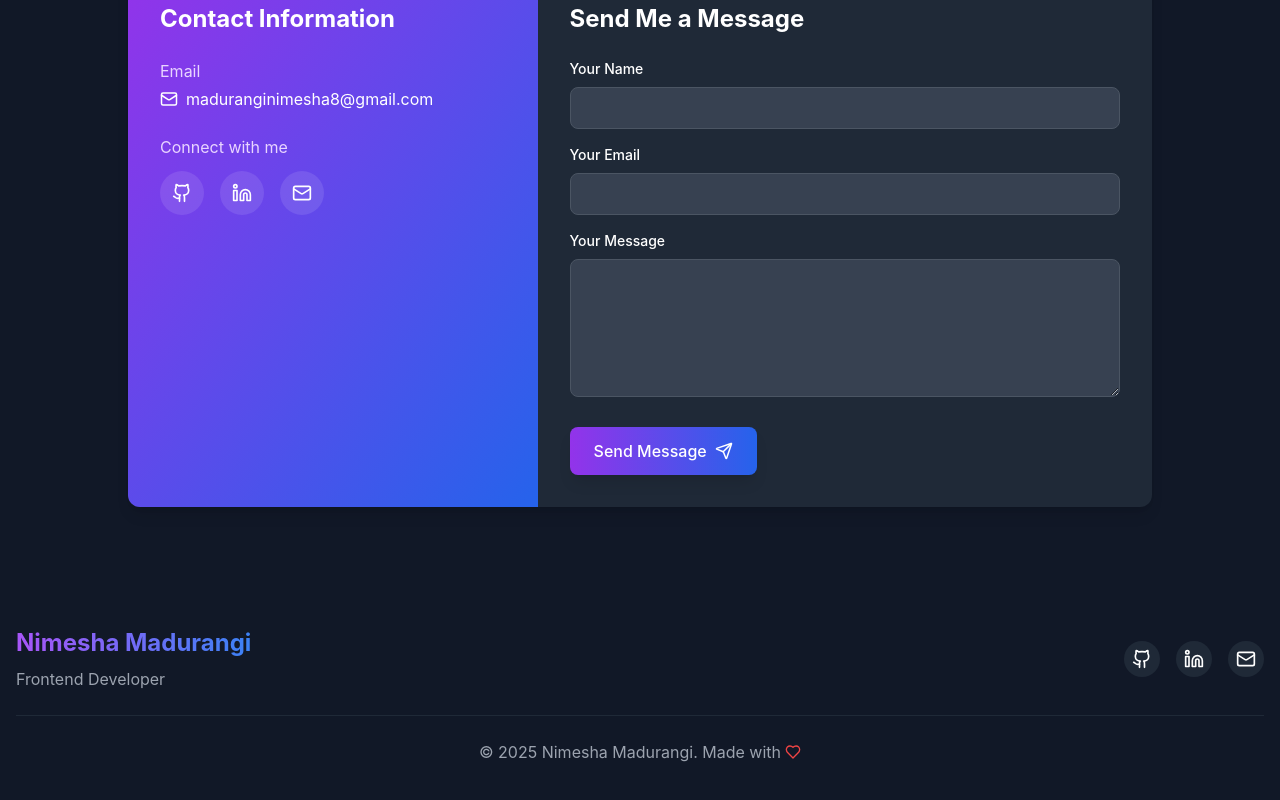
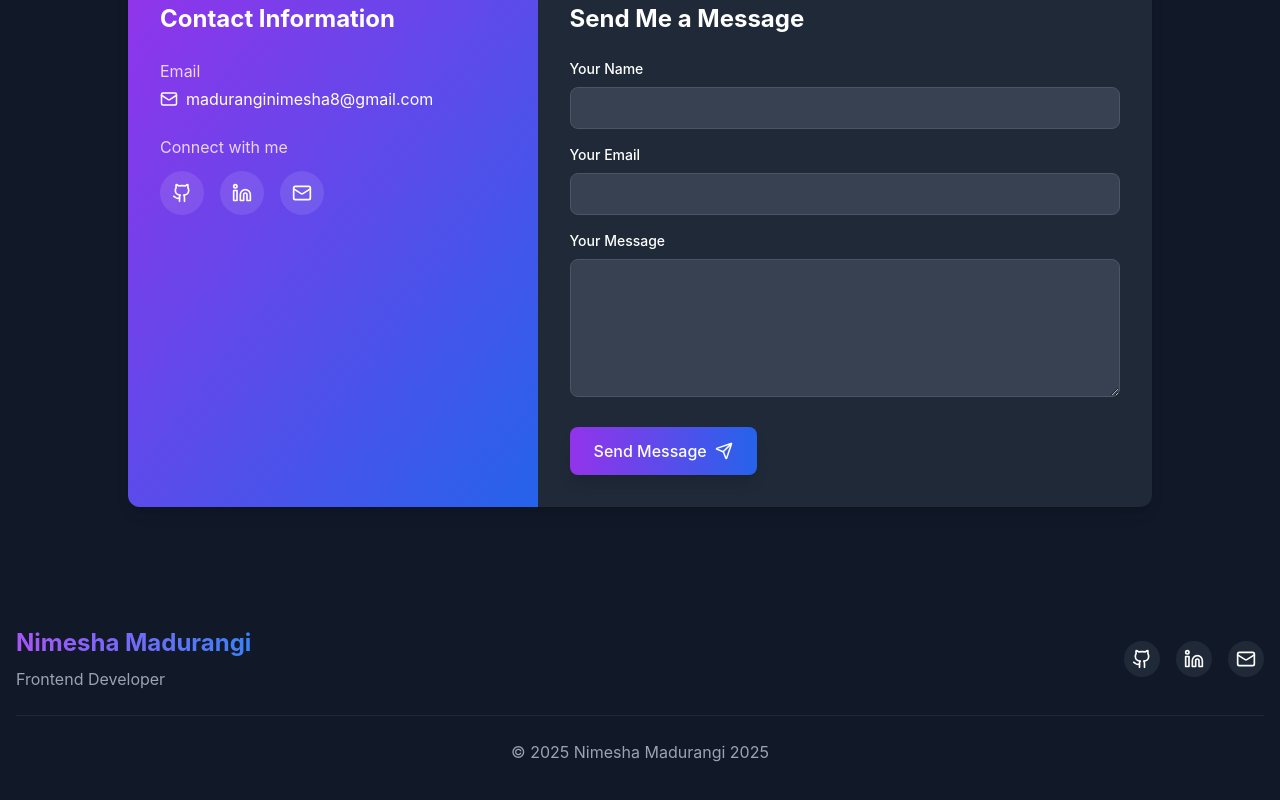
Before and after one commit to NimeshaMadurangi/Portfolio, a React (Vite) app: page / in a window 1280 px wide. Shown: the part 5765-6565 px from the top of the page. Built offline with nearby package versions, Linux system fonts and the light colour scheme.

Commit message:
change footer

```diff
--- a/src/components/layout/Footer.tsx
+++ b/src/components/layout/Footer.tsx
@@ -41,10 +41,7 @@ const Footer: React.FC = () => {
         </div>
         <div className="border-t border-gray-800 mt-6 pt-6 text-center">
           <p className="text-gray-400 flex items-center justify-center gap-1">
-            <span>
-              © {new Date().getFullYear()} Nimesha Madurangi. Made with
-            </span>
-            <HeartIcon size={16} className="text-red-500" />
+            <span>© {new Date().getFullYear()} Nimesha Madurangi 2025</span>
           </p>
         </div>
       </div>
```
